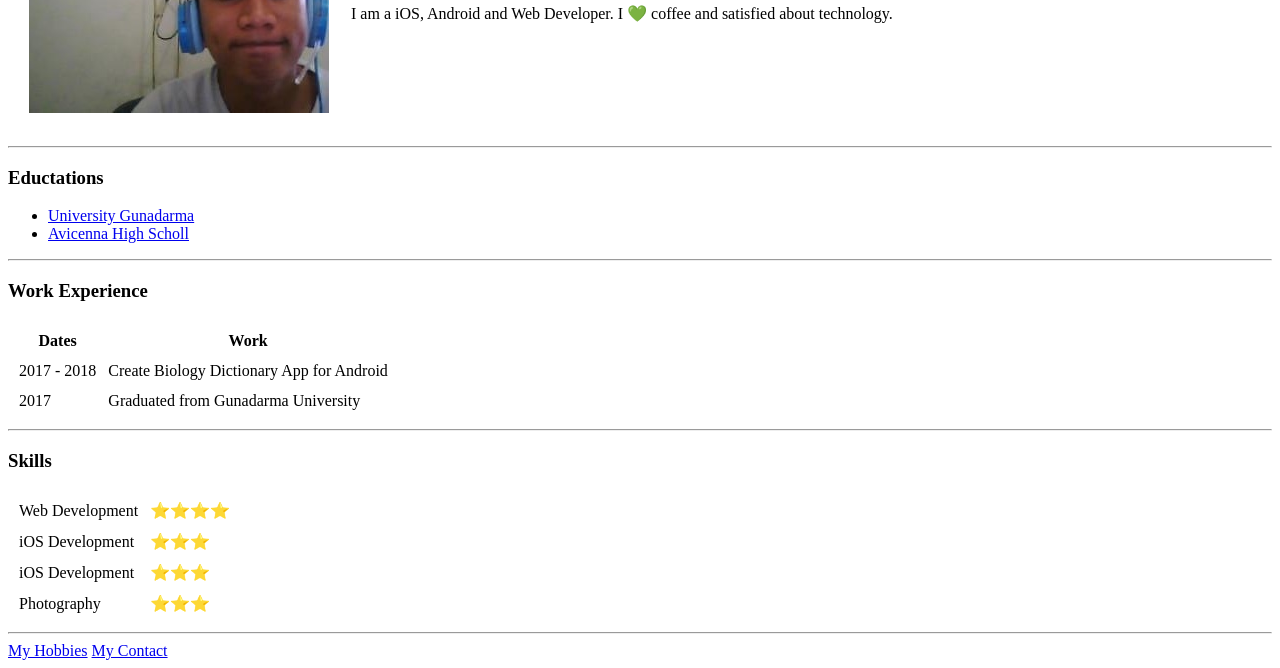
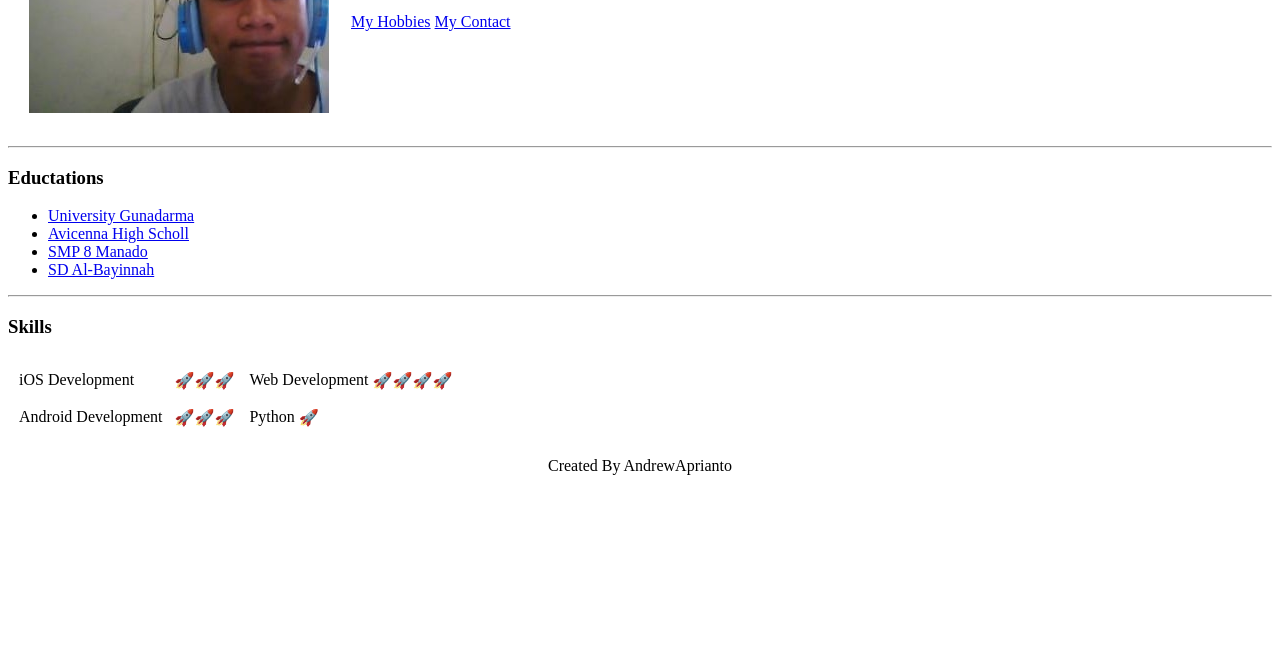
Before and after one commit to meandrewaprianto/cv, a plain HTML site: page index.html in a window 1280 px wide. Shown: the part 216-884 px from the top of the page. After the commit the page ends 800 px from the top, so only its background shows below. Drawn offline with Linux system fonts and the light colour scheme.

Commit message:
Add files via upload

```diff
--- a/index.html
+++ b/index.html
@@ -3,6 +3,7 @@
 <head>
   <meta charset="utf-8">
   <title>Andrew Personal Site</title>
+  <link rel="stylesheet" href="css/styles.css">
 </head>
 
 <body>
@@ -10,8 +11,11 @@
     <tr>
       <td><img src="images/andrew.jpg" alt="andrew aprianto profile picture"></td>
       <td><h1> Andrew Aprianto </h1>
-        <p><em>Founder and CTO of the <strong><a href="https://andrewaprianto.wordpress.com">AnStudio</a></strong>.</em></p>
-        <p>I am a iOS, Android and Web Developer. I 💚 coffee and satisfied about technology.</p></td>
+        <p>I am a iOS, Android and Web Developer. I 💚 coffee and satisfied about technology.</p>
+        <a href="hobbies.html">My Hobbies</a>
+        <a href="contact.html">My Contact</a>
+
+      </td>
     </tr>
   </table>
   <hr />
@@ -19,59 +23,46 @@
   <ul>
     <li><a href="www.gunadarma.ac.id">University Gunadarma</a></li>
     <li><a href="https://sekolah-avicenna.sch.id">Avicenna High Scholl</a></li>
+    <li><a href="https://twitter.com/osissmpn8manado">SMP 8 Manado</a></li>
+    <li><a href="https://www.facebook.com/pages/category/Elementary-School/SDI-Al-Bayyinah-253735497971517/"> SD Al-Bayinnah</a></li>
   </ul>
-  <hr>
-  <h3>Work Experience</h3>
-  <table cellspacing="10">
-    <thead>
-      <tr>
-        <th>Dates</th>
-        <th>Work</th>
-      </tr>
-    </thead>
-    <tbody>
-      <tr>
-        <td>2017 - 2018</td>
-        <td>Create Biology Dictionary App for Android</td>
-      </tr>
-      <tr>
-        <td>2017</td>
-        <td>Graduated from Gunadarma University</td>
-      </tr>
-    </tbody>
-    <tfoot>
 
-    </tfoot>
-
-  </table>
   <hr>
   <h3> Skills </h3>
   <table cellspacing="10">
-  <tr>
+    <tr>
+      <td>
+        iOS Development
+      </td>
+      <td>🚀🚀🚀</td>
+      <td>
+        <table>
+          <tr>
+            <td>Web Development</td>
+            <td>🚀🚀🚀🚀</td>
+          </tr>
+        </table>
+      </td>
+    </tr>
+    <tr>
+      <td>Android Development</td>
+      <td>🚀🚀🚀</td>
+      <td>
+        <table>
+          <tr>
+            <td>Python</td>
+            <td>🚀</td>
+          </tr>
+        </table>
+      </td>
+    </tr>
+  </table>
 
-  <td>Web Development</td>
-  <td>⭐️⭐️⭐️⭐️</td>
-
-  </tr>
-  <tr>
-    <td>iOS Development</td>
-    <td>⭐️⭐️⭐️</td>
-    </tr>
-    <td>iOS Development</td>
-    <td>⭐️⭐️⭐️</td>
+  <center>
+    <p>Created By AndrewAprianto</p>
+  </center>
 
 
-<tr>
-  <td> Photography </td>
-  <td> ⭐️⭐️⭐️ </td>
-</tr>
-
-
-
-</table>
-  <hr>
-  <a href="hobbies.html">My Hobbies</a>
-  <a href="contact.html">My Contact</a>
 </body>
 
 </html>
```
Also changed, not shown: contact.html (+1 -0 lines), hobbies.html (+1 -0 lines).
